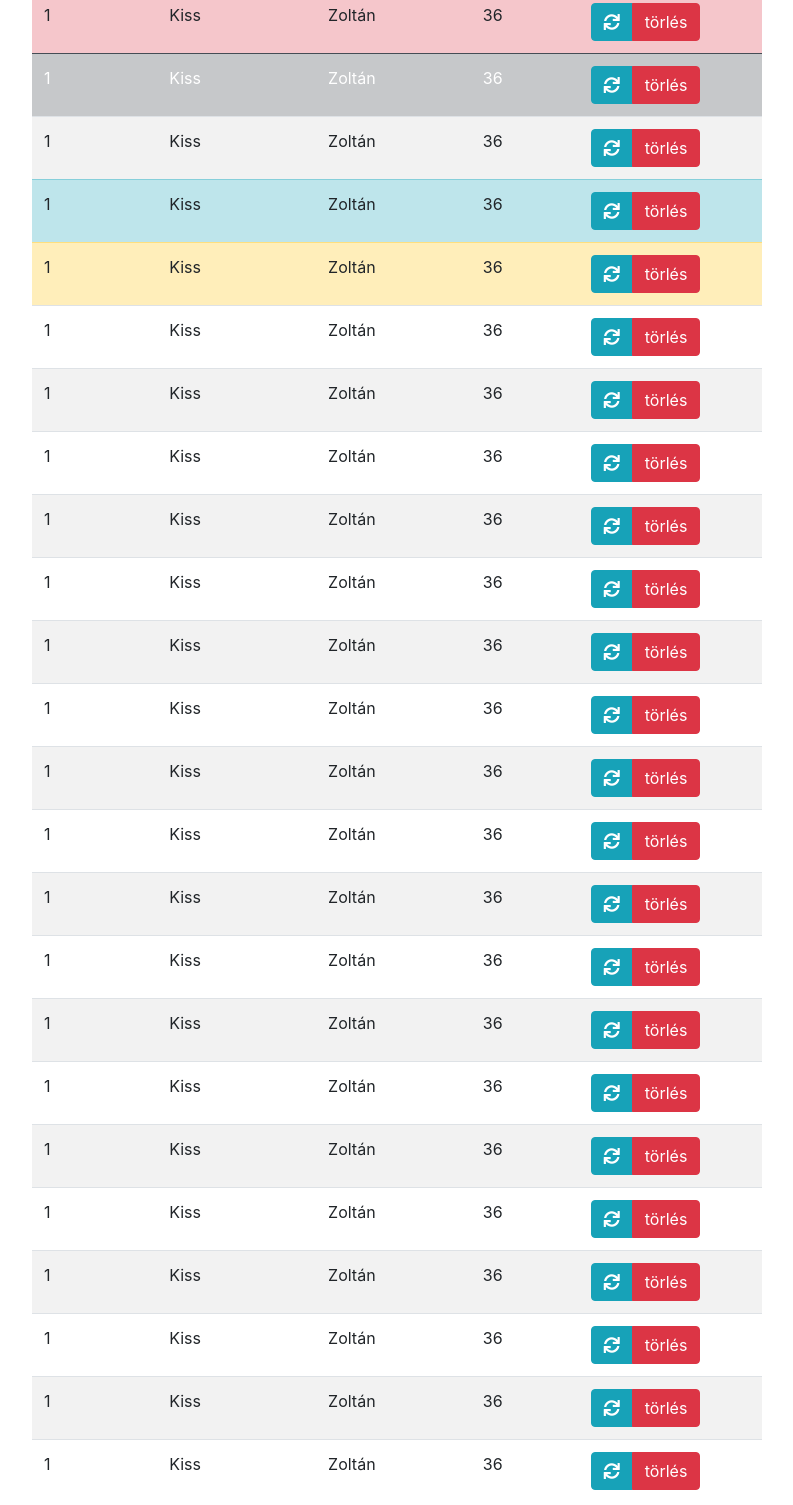
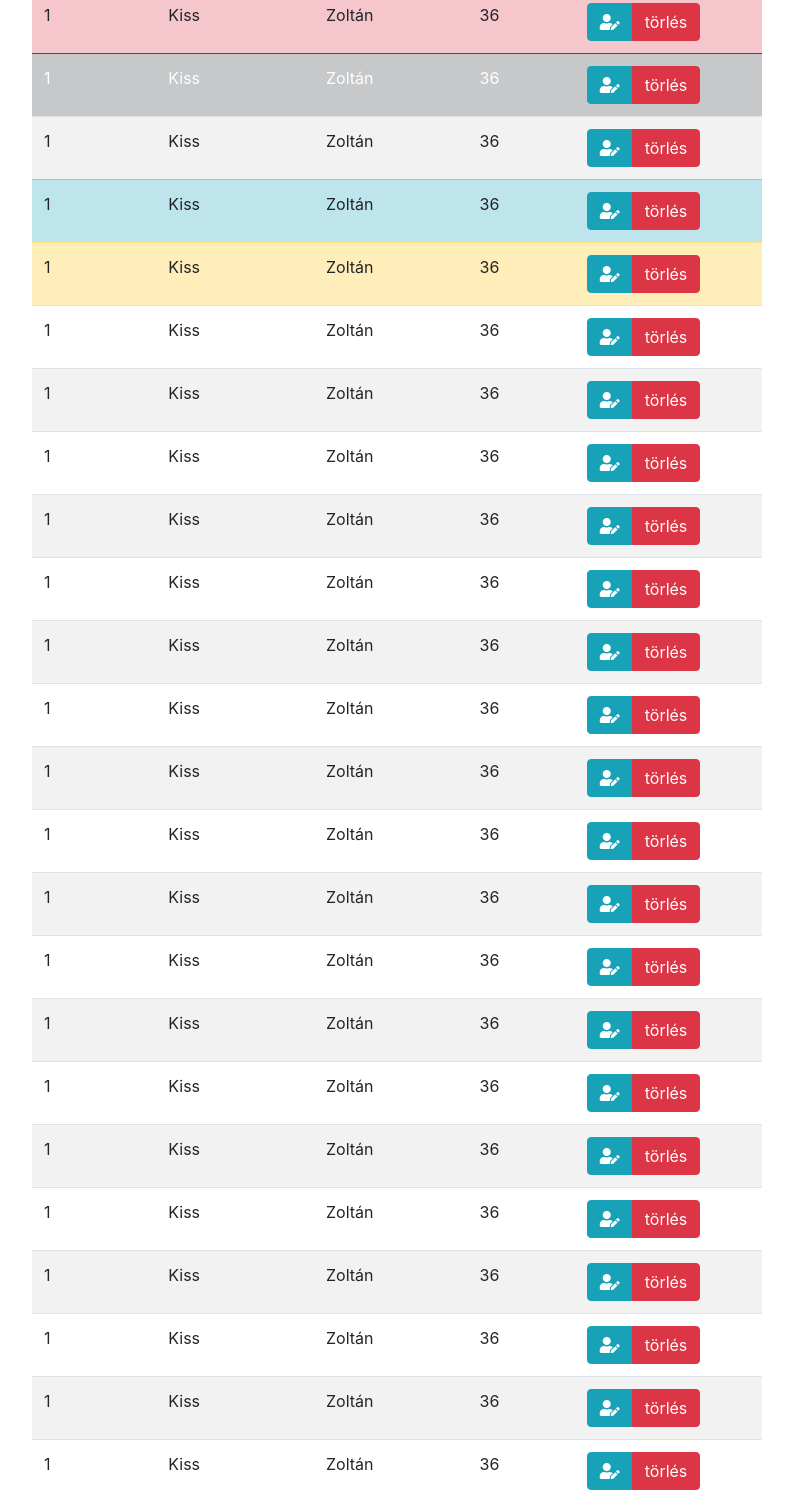
Before and after one commit to KPKate/Tetst01, a plain HTML site: page IFKSP-VIDEO/about.html in a window 1280 px wide. Shown: the part 186-1691 px from the top of the page, without its empty margins (243-1036 px from the left). Drawn offline with Linux system fonts and the light colour scheme.

Commit message:
Update about.html

```diff
--- a/IFKSP-VIDEO/about.html
+++ b/IFKSP-VIDEO/about.html
@@ -5,9 +5,9 @@
     <meta charset="UTF-8">
     <meta name="viewport" content="width=device-width, initial-scale=1.0">
     <link rel="stylesheet" href="lib/bootstrap-4.5.0-dist/css/bootstrap.min.css">
-    <link rel="stylesheet" href="https://kit.fontawesome.com/b39d829540.js" crossorigin="anonymous">
     <link rel="stylesheet" href="lib/fontawesome-free-5.13.1-web/css/all.css">
-    <!–– and the comment closes with ––>
+    <!-- <link rel="stylesheet" href="lib/fontawesome-free-5.13.1-web/css/all.css"> -->
+    <!-- Iconok kereése: https://fontawesome.com/icons-->
     <title>Kapcsolat</title>
 </head>
 
@@ -35,7 +35,7 @@
                             <td>
                                 <div class=" btn-group">
                                     <button class=" btn-info btn">
-                                        <i class="fas fa-sync"></i>
+                                        <i class="fas fa-user-edit"></i>
                                     </button>
                                     <button class=" btn-danger btn">
                                         törlés
@@ -51,7 +51,7 @@
                             <td>
                                 <div class=" btn-group">
                                     <button class=" btn-info btn">
-                                        <i class="fas fa-sync"></i>
+                                        <i class="fas fa-user-edit"></i>
                                     </button>
                                     <button class=" btn-danger btn">
                                         törlés
@@ -67,7 +67,7 @@
                             <td>
                                 <div class=" btn-group">
                                     <button class=" btn-info btn">
-                                        <i class="fas fa-sync"></i>
+                                        <i class="fas fa-user-edit"></i>
                                     </button>
                                     <button class=" btn-danger btn">
                                         törlés
@@ -83,7 +83,7 @@
                             <td>
                                 <div class=" btn-group">
                                     <button class=" btn-info btn">
-                                        <i class="fas fa-sync"></i>
+                                        <i class="fas fa-user-edit"></i>
                                     </button>
                                     <button class=" btn-danger btn">
                                         törlés
@@ -99,7 +99,7 @@
                             <td>
                                 <div class=" btn-group">
                                     <button class=" btn-info btn">
-                                        <i class="fas fa-sync"></i>
+                                        <i class="fas fa-user-edit"></i>
                                     </button>
                                     <button class=" btn-danger btn">
                                         törlés
@@ -115,7 +115,7 @@
                             <td>
                                 <div class=" btn-group">
                                     <button class=" btn-info btn">
-                                        <i class="fas fa-sync"></i>
+                                        <i class="fas fa-user-edit"></i>
                                     </button>
                                     <button class=" btn-danger btn">
                                         törlés
@@ -131,7 +131,7 @@
                             <td>
                                 <div class=" btn-group">
                                     <button class=" btn-info btn">
-                                        <i class="fas fa-sync"></i>
+                                        <i class="fas fa-user-edit"></i>
                                     </button>
                                     <button class=" btn-danger btn">
                                         törlés
@@ -147,7 +147,7 @@
                             <td>
                                 <div class=" btn-group">
                                     <button class=" btn-info btn">
-                                        <i class="fas fa-sync"></i>
+                                        <i class="fas fa-user-edit"></i>
                                     </button>
                                     <button class=" btn-danger btn">
                                         törlés
@@ -163,7 +163,7 @@
                             <td>
                                 <div class=" btn-group">
                                     <button class=" btn-info btn">
-                                        <i class="fas fa-sync"></i>
+                                        <i class="fas fa-user-edit"></i>
                                     </button>
                                     <button class=" btn-danger btn">
                                         törlés
@@ -179,7 +179,7 @@
                             <td>
                                 <div class=" btn-group">
                                     <button class=" btn-info btn">
-                                        <i class="fas fa-sync"></i>
+                                        <i class="fas fa-user-edit"></i>
                                     </button>
                                     <button class=" btn-danger btn">
                                         törlés
@@ -195,7 +195,7 @@
                             <td>
                                 <div class=" btn-group">
                                     <button class=" btn-info btn">
-                                        <i class="fas fa-sync"></i>
+                                        <i class="fas fa-user-edit"></i>
                                     </button>
                                     <button class=" btn-danger btn">
                                         törlés
@@ -211,7 +211,7 @@
                             <td>
                                 <div class=" btn-group">
                                     <button class=" btn-info btn">
-                                        <i class="fas fa-sync"></i>
+                                        <i class="fas fa-user-edit"></i>
                                     </button>
                                     <button class=" btn-danger btn">
                                         törlés
@@ -227,7 +227,7 @@
                             <td>
                                 <div class=" btn-group">
                                     <button class=" btn-info btn">
-                                        <i class="fas fa-sync"></i>
+                                        <i class="fas fa-user-edit"></i>
                                     </button>
                                     <button class=" btn-danger btn">
                                         törlés
@@ -243,7 +243,7 @@
                             <td>
                                 <div class=" btn-group">
                                     <button class=" btn-info btn">
-                                        <i class="fas fa-sync"></i>
+                                        <i class="fas fa-user-edit"></i>
                                     </button>
                                     <button class=" btn-danger btn">
                                         törlés
@@ -259,7 +259,7 @@
                             <td>
                                 <div class=" btn-group">
                                     <button class=" btn-info btn">
-                                        <i class="fas fa-sync"></i>
+                                        <i class="fas fa-user-edit"></i>
                                     </button>
                                     <button class=" btn-danger btn">
                                         törlés
@@ -275,7 +275,7 @@
                             <td>
                                 <div class=" btn-group">
                                     <button class=" btn-info btn">
-                                        <i class="fas fa-sync"></i>
+                                        <i class="fas fa-user-edit"></i>
                                     </button>
                                     <button class=" btn-danger btn">
                                         törlés
@@ -291,7 +291,7 @@
                             <td>
                                 <div class=" btn-group">
                                     <button class=" btn-info btn">
-                                        <i class="fas fa-sync"></i>
+                                        <i class="fas fa-user-edit"></i>
                                     </button>
                                     <button class=" btn-danger btn">
                                         törlés
@@ -307,7 +307,7 @@
                             <td>
                                 <div class=" btn-group">
                                     <button class=" btn-info btn">
-                                        <i class="fas fa-sync"></i>
+                                        <i class="fas fa-user-edit"></i>
                                     </button>
                                     <button class=" btn-danger btn">
                                         törlés
@@ -323,7 +323,7 @@
                             <td>
                                 <div class=" btn-group">
                                     <button class=" btn-info btn">
-                                        <i class="fas fa-sync"></i>
+                                        <i class="fas fa-user-edit"></i>
                                     </button>
                                     <button class=" btn-danger btn">
                                         törlés
@@ -339,7 +339,7 @@
                             <td>
                                 <div class=" btn-group">
                                     <button class=" btn-info btn">
-                                        <i class="fas fa-sync"></i>
+                                        <i class="fas fa-user-edit"></i>
                                     </button>
                                     <button class=" btn-danger btn">
                                         törlés
@@ -355,7 +355,7 @@
                             <td>
                                 <div class=" btn-group">
                                     <button class=" btn-info btn">
-                                        <i class="fas fa-sync"></i>
+                                        <i class="fas fa-user-edit"></i>
                                     </button>
                                     <button class=" btn-danger btn">
                                         törlés
@@ -371,7 +371,7 @@
                             <td>
                                 <div class=" btn-group">
                                     <button class=" btn-info btn">
-                                        <i class="fas fa-sync"></i>
+                                        <i class="fas fa-user-edit"></i>
                                     </button>
                                     <button class=" btn-danger btn">
                                         törlés
@@ -387,7 +387,7 @@
                             <td>
                                 <div class=" btn-group">
                                     <button class=" btn-info btn">
-                                        <i class="fas fa-sync"></i>
+                                        <i class="fas fa-user-edit"></i>
                                     </button>
                                     <button class=" btn-danger btn">
                                         törlés
@@ -403,7 +403,7 @@
                             <td>
                                 <div class=" btn-group">
                                     <button class=" btn-info btn">
-                                        <i class="fas fa-sync"></i>
+                                        <i class="fas fa-user-edit"></i>
                                     </button>
                                     <button class=" btn-danger btn">
                                         törlés
@@ -419,7 +419,7 @@
                             <td>
                                 <div class=" btn-group">
                                     <button class=" btn-info btn">
-                                        <i class="fas fa-sync"></i>
+                                        <i class="fas fa-user-edit"></i>
                                     </button>
                                     <button class=" btn-danger btn">
                                         törlés
@@ -435,7 +435,7 @@
                             <td>
                                 <div class=" btn-group">
                                     <button class=" btn-info btn">
-                                        <i class="fas fa-sync"></i>
+                                        <i class="fas fa-user-edit"></i>
                                     </button>
                                     <button class=" btn-danger btn">
                                         törlés
```
